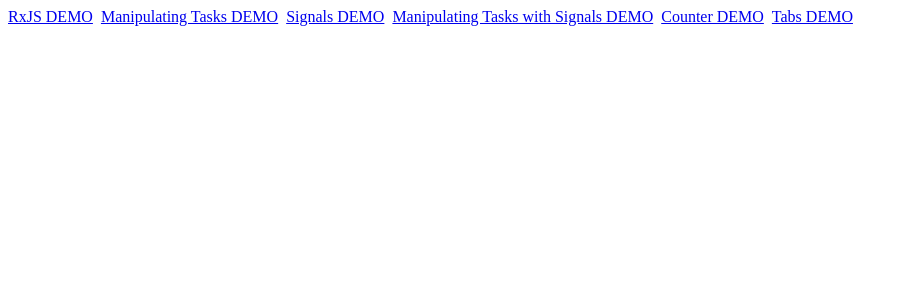
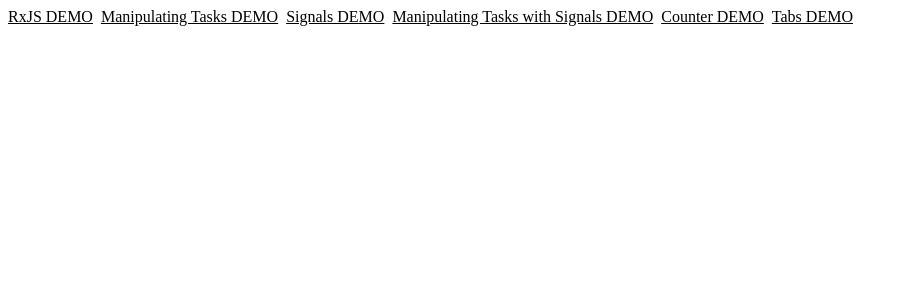
Before and after one commit to marishka1997/v17-demo, an Angular app: page / in a window 1280 px wide. Shown: the top 300 px of the page, without its empty margins (0-908 px from the left). Built offline with nearby package versions, Linux system fonts and the light colour scheme.

Commit message:
add color for routes

```diff
--- a/src/app/app.component.html
+++ b/src/app/app.component.html
@@ -1,10 +1,10 @@
 <nav>
-  <a routerLink="rxjs-demo">RxJS DEMO</a>
-  <a routerLink="manipulating-tasks">Manipulating Tasks DEMO</a>
-  <a routerLink="signals">Signals DEMO</a>
-  <a routerLink="manipulating-tasks-signals">Manipulating Tasks with Signals DEMO</a>
-  <a routerLink="counter-demo">Counter DEMO</a>
-  <a routerLink="tabs-demo">Tabs DEMO</a>
+  <a style='color: black;' routerLink="rxjs-demo">RxJS DEMO</a>
+  <a style='color: black;' routerLink="manipulating-tasks">Manipulating Tasks DEMO</a>
+  <a style='color: black;' routerLink="signals">Signals DEMO</a>
+  <a style='color: black;' routerLink="manipulating-tasks-signals">Manipulating Tasks with Signals DEMO</a>
+  <a style='color: black;' routerLink="counter-demo">Counter DEMO</a>
+  <a style='color: black;' routerLink="tabs-demo">Tabs DEMO</a>
 </nav>
 
 <router-outlet></router-outlet>
```
